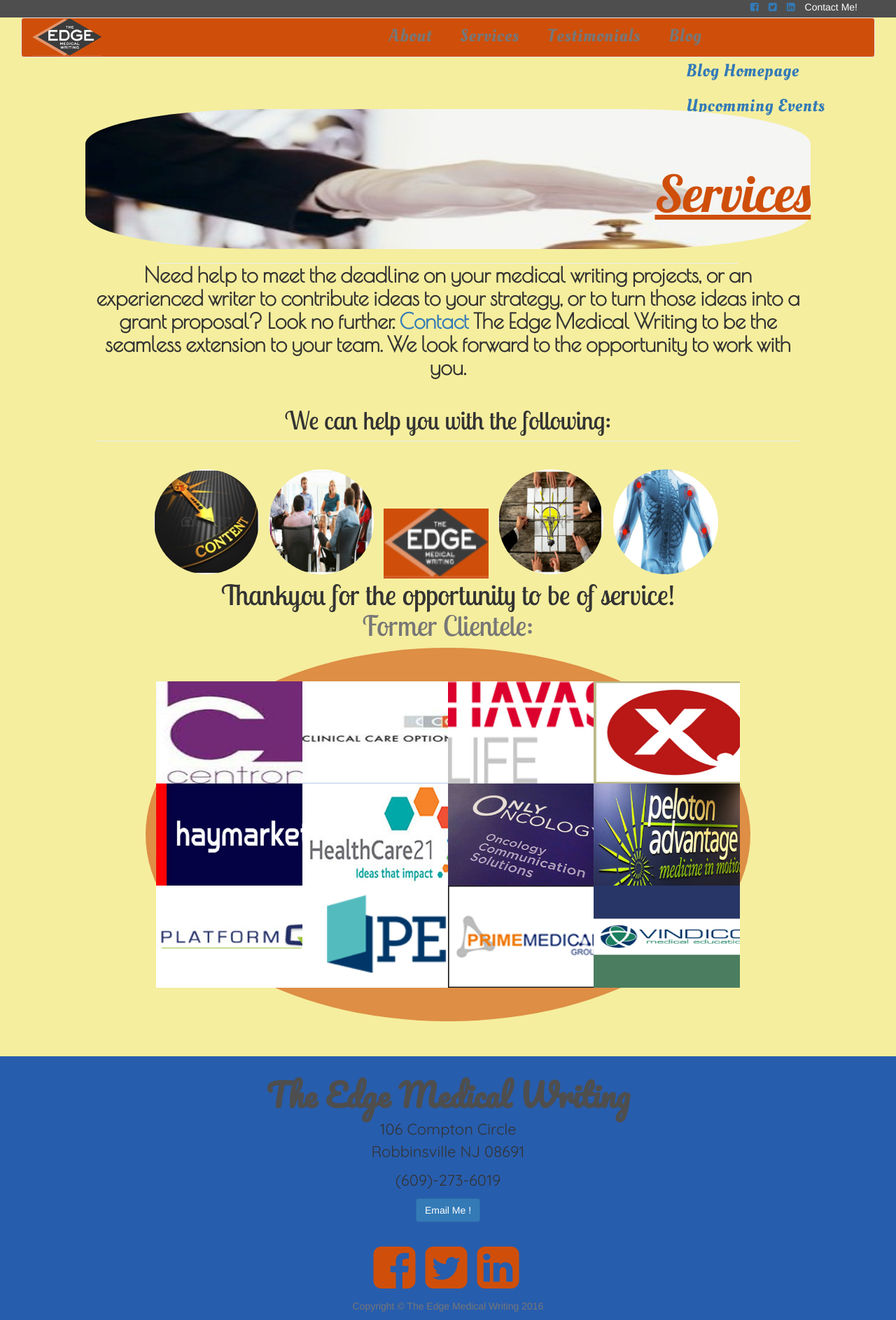
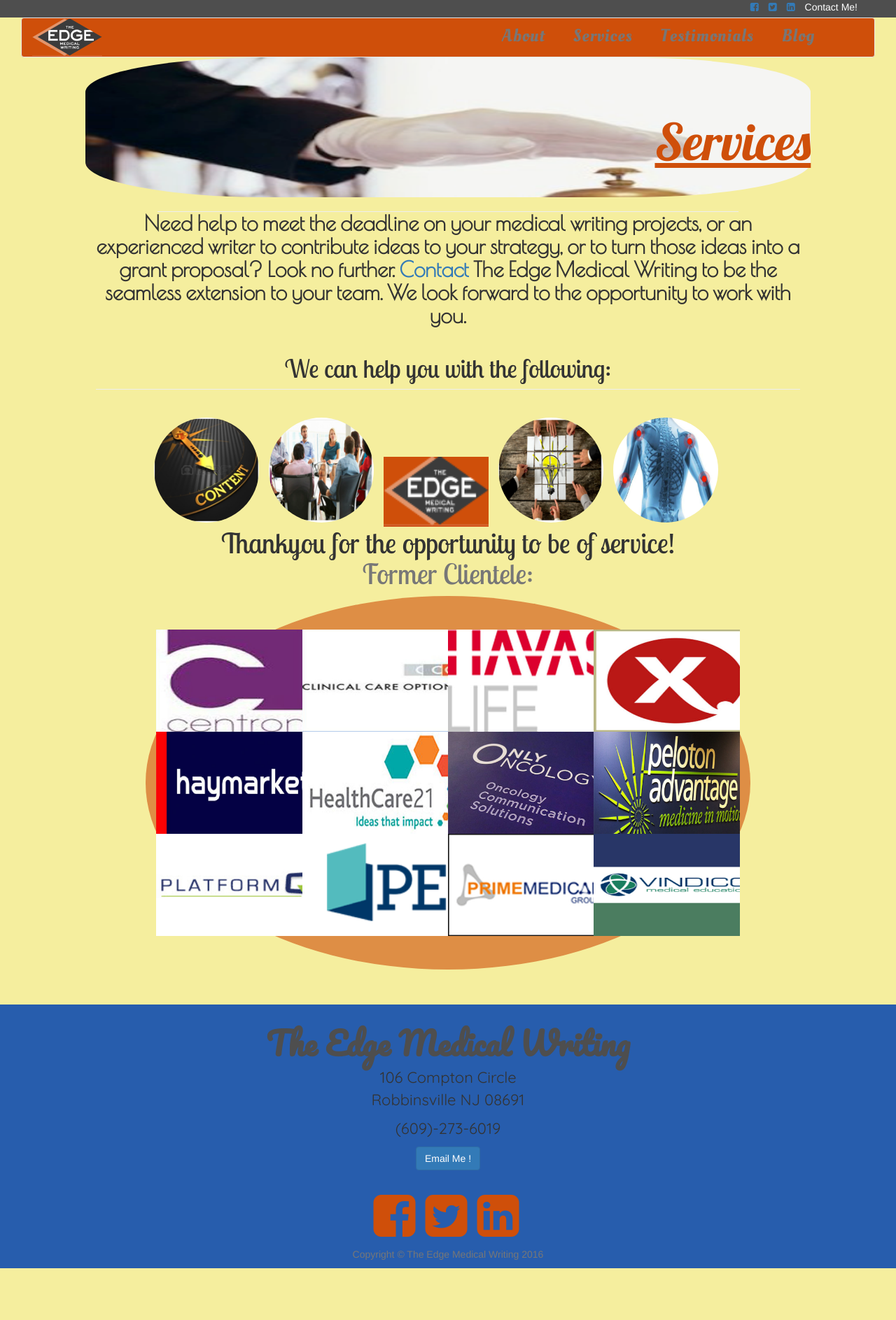
Before and after one commit to saltoriousSIG/theedge, a Jekyll site: the page built from services.html, in a window 1280 px wide. Shown: the whole page at 70% size. Built offline with Jekyll 4.4.1, drawn with Linux system fonts in a browser that asks for light colours; after the commit the page ends 1813 px from its top, so only the background shows below that.

Commit message:
Update _page-nav.scss

```diff
--- a/_sass/page-content/_page-nav.scss
+++ b/_sass/page-content/_page-nav.scss
@@ -35,6 +35,12 @@
     font-family: 'Lobster',cursive;
     color: #cf4f0a;
 }
+.navbar ul ul {
+    display: none;
+}
+.navbar ul li:hover ul{
+    display: block;
+}
 .navbar ul li ul{
     list-style-type: none;
     text-decoration: none;
```
